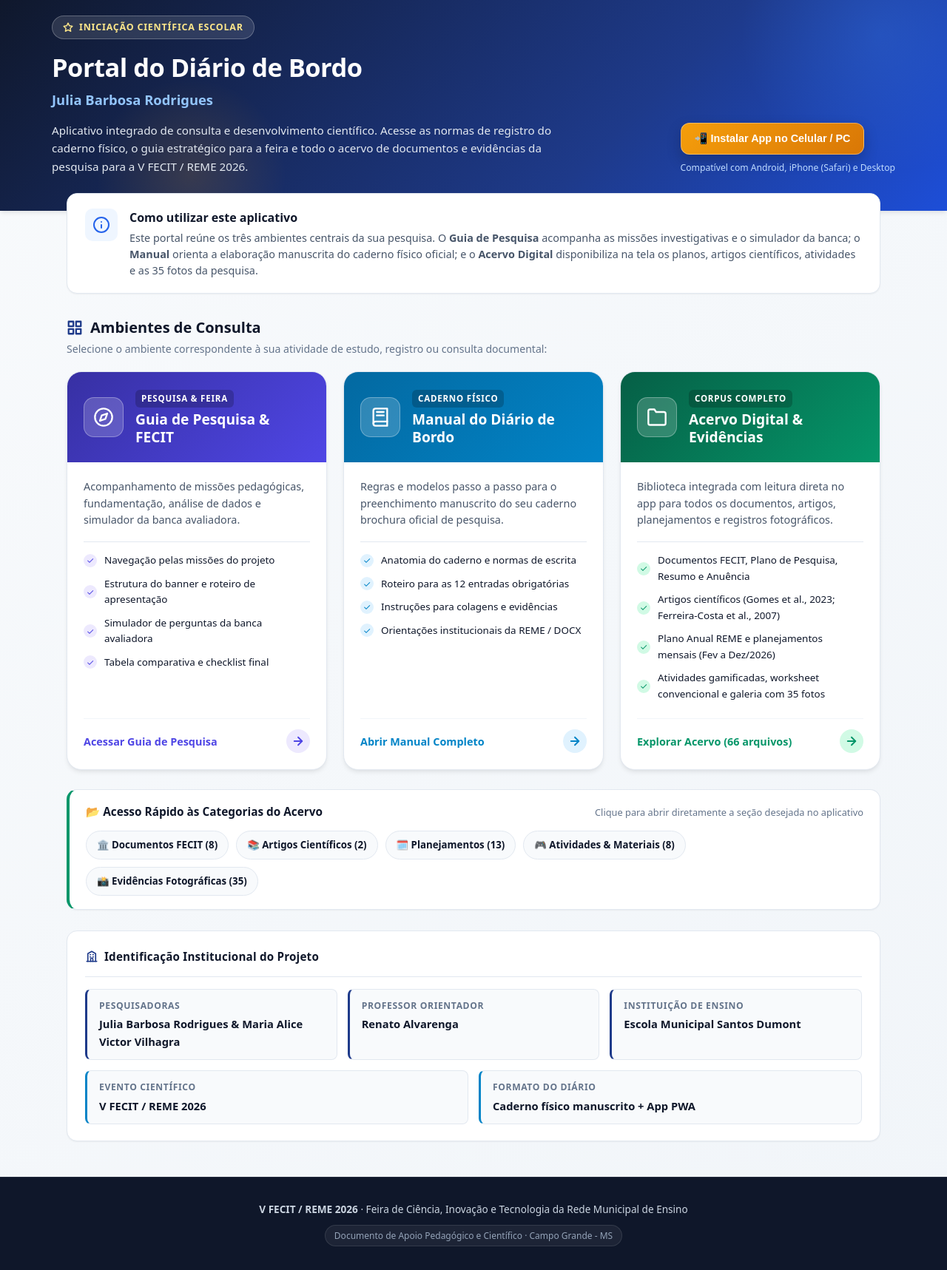
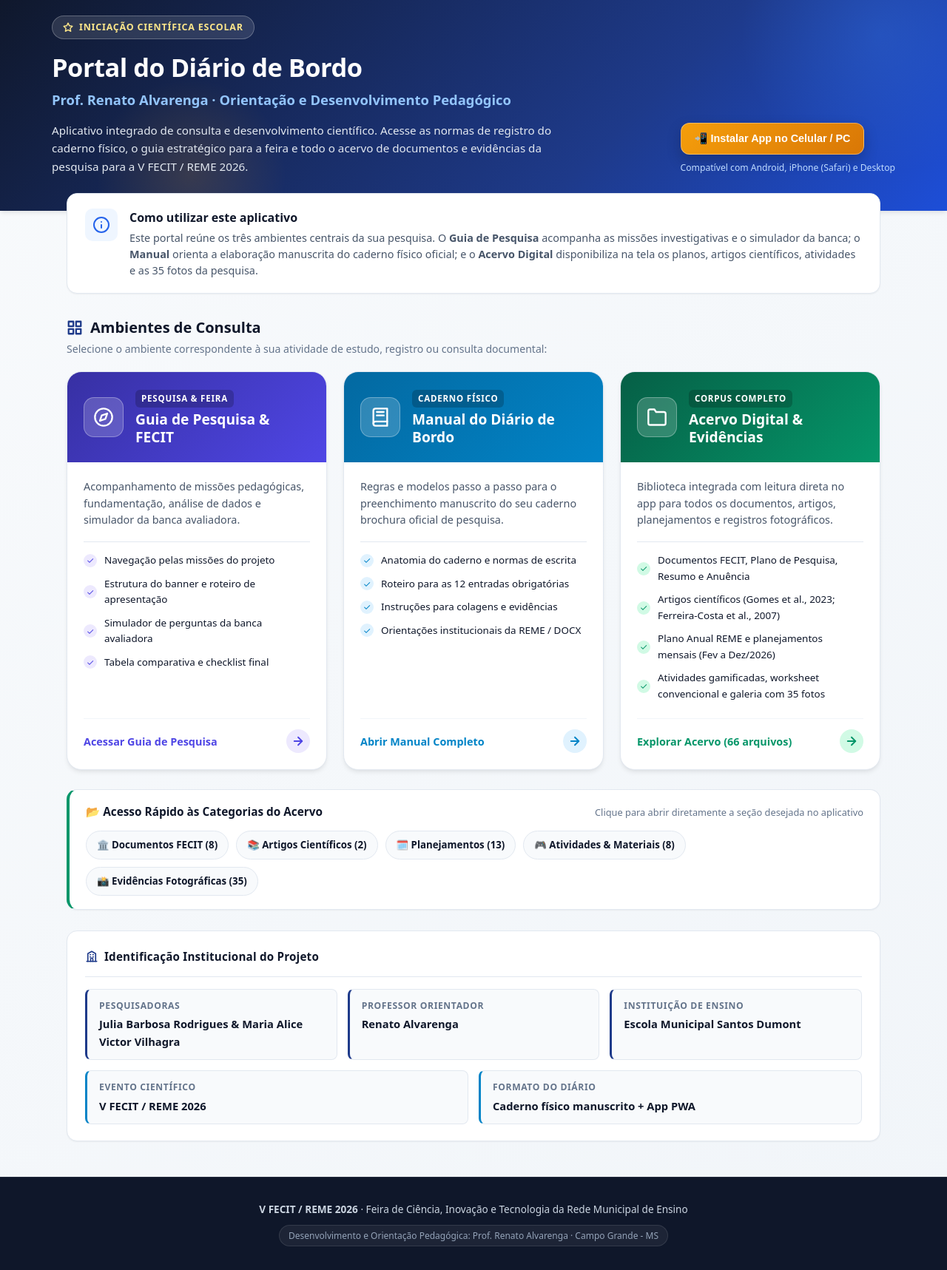
Before and after one commit to Leyokai/fecit-2026, a plain HTML site: page Portal Diário de Bordo - FECIT.html in a window 1280 px wide. Shown: the part 60-1777 px from the top of the page at 74% size. Drawn offline with Linux system fonts and the light colour scheme.

Commit message:
Atualiza autoria do Portal para Prof. Renato Alvarenga

```diff
--- a/Portal Diário de Bordo - FECIT.html
+++ b/Portal Diário de Bordo - FECIT.html
@@ -3,7 +3,7 @@
 <head>
   <meta charset="UTF-8">
   <meta name="viewport" content="width=device-width, initial-scale=1.0">
-  <title>Portal do Diário de Bordo | V FECIT 2026 — Julia Barbosa Rodrigues</title>
+  <title>Portal do Diário de Bordo | V FECIT 2026 — Prof. Renato Alvarenga</title>
   <!-- Meta Tags PWA & Mobile -->
   <link rel="manifest" href="manifest.json">
   <meta name="theme-color" content="#1e3a8a">
@@ -16,7 +16,7 @@
   <style>
 /* ==========================================================================
    PORTAL DIÁRIO DE BORDO | V FECIT/REME 2026
-   Identidade: Julia Barbosa Rodrigues
+   Autoria e Orientação: Prof. Renato Alvarenga
    Estilo: Educacional, Acadêmico, Moderno e Responsivo
    ========================================================================== */
 
@@ -821,7 +821,7 @@ body {
           Iniciação Científica Escolar
         </div>
         <h1 class="hero-title">Portal do Diário de Bordo</h1>
-        <p class="hero-subtitle">Julia Barbosa Rodrigues</p>
+        <p class="hero-subtitle">Prof. Renato Alvarenga · Orientação e Desenvolvimento Pedagógico</p>
         <p class="hero-description">
           Aplicativo integrado de consulta e desenvolvimento científico. Acesse as normas de registro do caderno físico, o guia estratégico para a feira e todo o acervo de documentos e evidências da pesquisa para a V FECIT / REME 2026.
         </p>
@@ -1103,7 +1103,7 @@ body {
       <p class="footer-copy">
         <strong>V FECIT / REME 2026</strong> · Feira de Ciência, Inovação e Tecnologia da Rede Municipal de Ensino
       </p>
-      <span class="footer-badge">Documento de Apoio Pedagógico e Científico · Campo Grande - MS</span>
+      <span class="footer-badge">Desenvolvimento e Orientação Pedagógica: Prof. Renato Alvarenga · Campo Grande - MS</span>
     </div>
   </footer>
 
--- a/portal.css
+++ b/portal.css
@@ -1,6 +1,6 @@
 /* ==========================================================================
    PORTAL DIÁRIO DE BORDO | V FECIT/REME 2026
-   Identidade: Julia Barbosa Rodrigues
+   Autoria e Orientação: Prof. Renato Alvarenga
    Estilo: Educacional, Acadêmico, Moderno e Responsivo
    ========================================================================== */
 
```
Also changed, not shown: index.html (+4 -4 lines).
